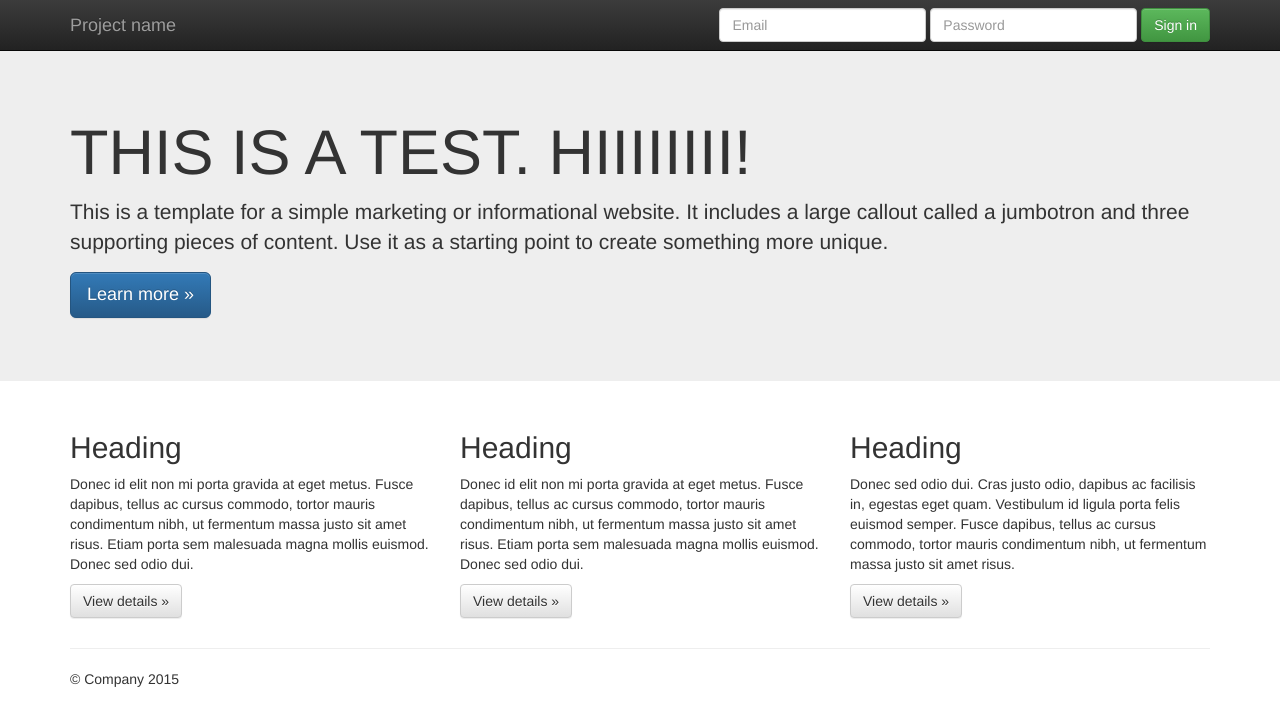
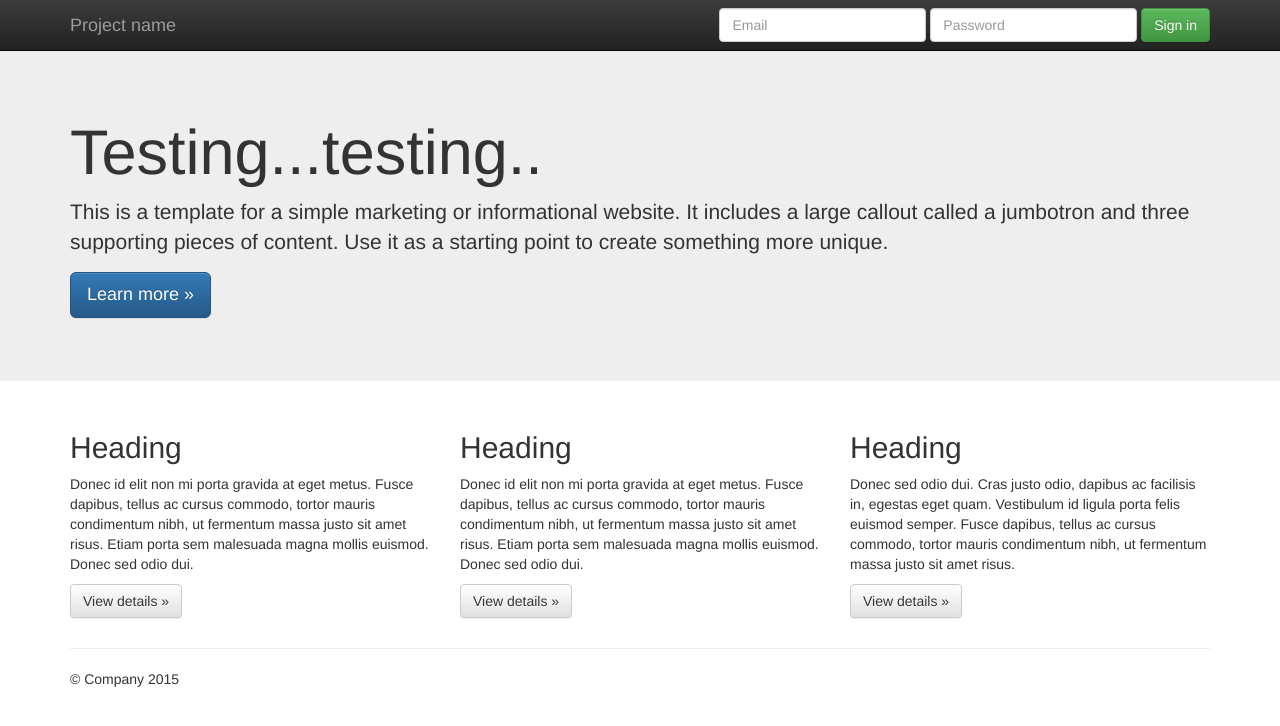
Before and after one commit to MartiShaw/JustABox, a plain HTML site: page index.html in a window 1280 px wide. Drawn offline with nearby package versions, Linux system fonts and the light colour scheme.

Commit message:
Testing title changes

```diff
--- a/index.html
+++ b/index.html
@@ -55,7 +55,7 @@
     <!-- Main jumbotron for a primary marketing message or call to action -->
     <div class="jumbotron">
       <div class="container">
-        <h1>THIS IS A TEST. HIIIIIIII!</h1>
+        <h1>Testing...testing..</h1>
         <p>This is a template for a simple marketing or informational website. It includes a large callout called a jumbotron and three supporting pieces of content. Use it as a starting point to create something more unique.</p>
         <p><a class="btn btn-primary btn-lg" href="#" role="button">Learn more &raquo;</a></p>
       </div>
```
